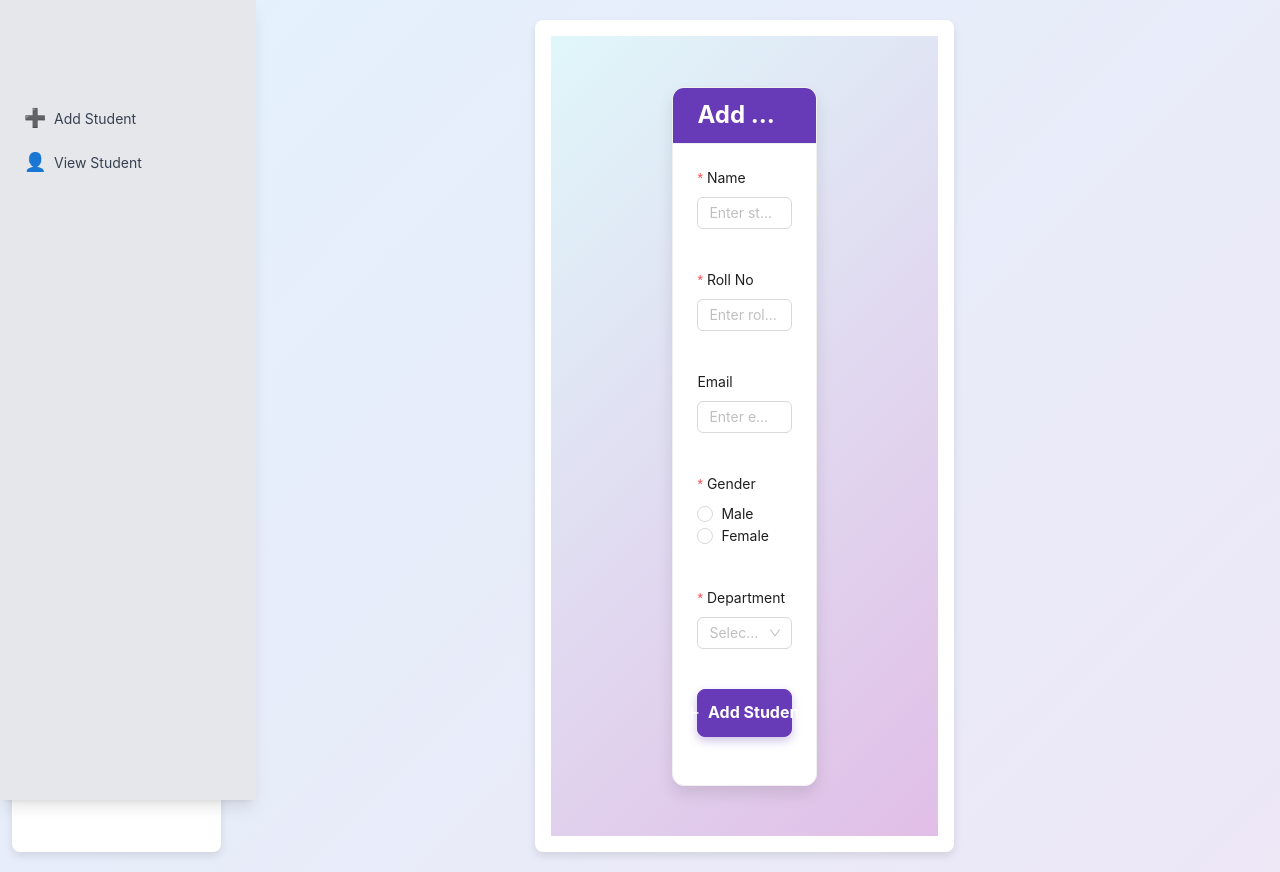
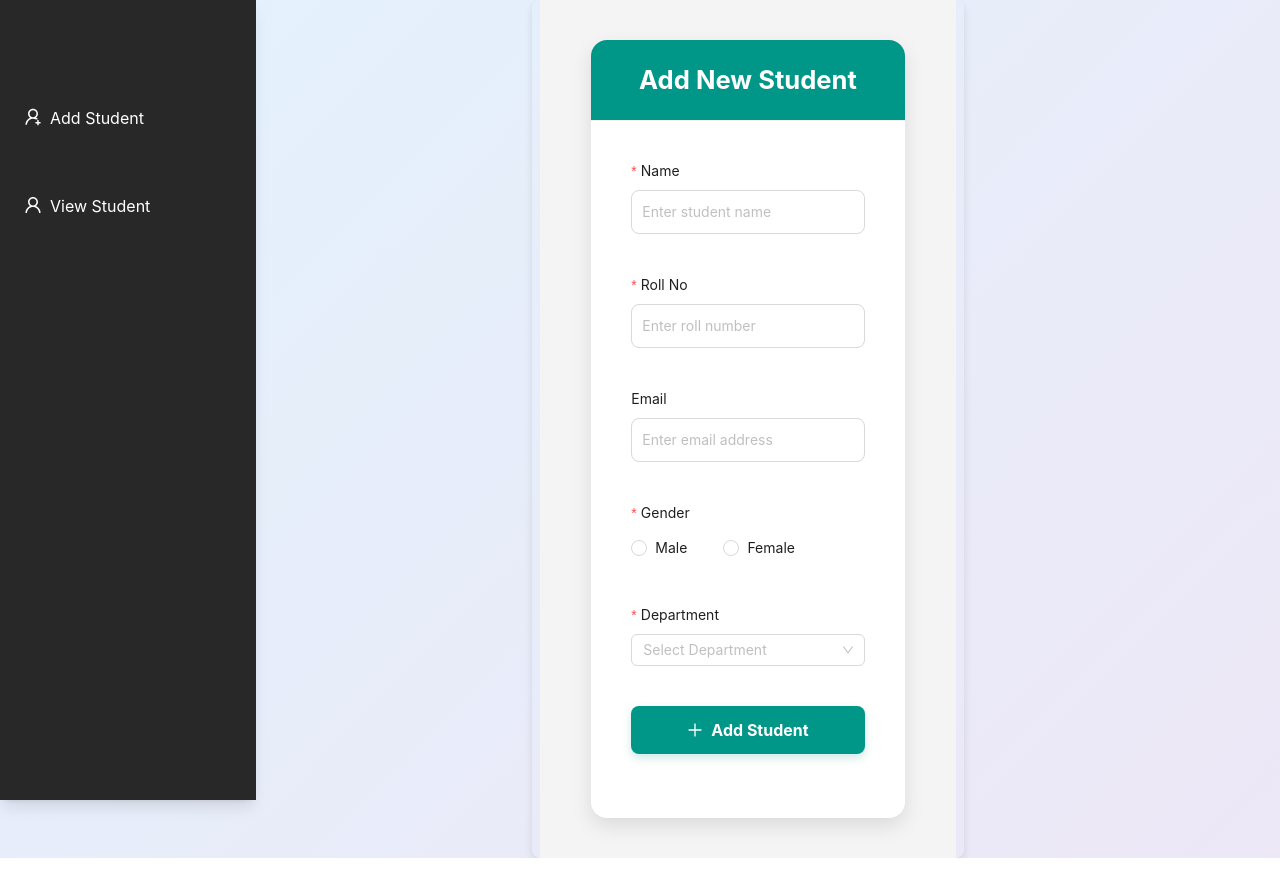
Before and after one commit to Vmkmanoj/Student_management, a Next.js app: page / in a window 1280 px wide. Built offline with nearby package versions, Linux system fonts and the light colour scheme.

Commit message:
added small changes

```diff
--- a/app/Navbar/page.js
+++ b/app/Navbar/page.js
@@ -1,7 +1,7 @@
 "use client"
 
 import React, { useState } from 'react';
-import { MenuOutlined } from '@ant-design/icons';
+import { MenuOutlined,UserAddOutlined ,UserOutlined} from '@ant-design/icons';
 import Link from 'next/link';
 
 const Navbar = () => {
@@ -23,22 +23,22 @@ const Navbar = () => {
 
       {/* Sidebar Menu */}
       <div
-        className={`fixed top-0 left-0 h-screen w-64 bg-gray-200 shadow-lg transform ${
+        className={`fixed top-0 left-0 h-screen w-64 bg-[#282828] shadow-lg transform ${
           isMenuOpen ? 'translate-x-0' : '-translate-x-full'
         } transition-transform duration-300 ease-in-out md:translate-x-0 z-10`}
       >
-        <ul className="flex flex-col space-y-4 p-6 mt-20">
+        <ul className="flex flex-col space-y-4 p-6 mt-20 gap-11">
           <li>
             <Link href="/" legacyBehavior>
-              <a className="flex items-center text-gray-700 hover:text-blue-500 transition-colors">
-                <span className="mr-2 text-lg">➕</span> Add Student
+              <a className="flex items-center text-white text-base hover:text-blue-500 transition-colors">
+                <span className="mr-2 text-lg"><UserAddOutlined /></span> Add Student
               </a>
             </Link>
           </li>
           <li>
             <Link href="/ViewStudent" legacyBehavior>
-              <a className="flex items-center text-gray-700 hover:text-blue-500 transition-colors">
-                <span className="mr-2 text-lg">👤</span> View Student
+              <a className="flex items-center text-white text-base hover:text-blue-500 transition-colors">
+                <span className="mr-2 text-lg"><UserOutlined /></span> View Student
               </a>
             </Link>
           </li>
--- a/app/StudentFrom.js
+++ b/app/StudentFrom.js
@@ -19,6 +19,7 @@ const Home = () => {
 
       if (response.ok) {
         message.success("Student added successfully");
+        window.alert("Student added");
         form.resetFields();
       } else {
         const errorData = await response.json();
@@ -41,25 +42,28 @@ const Home = () => {
       align="middle"
       style={{
         minHeight: "100vh",
-        background: "linear-gradient(135deg, #e0f7fa, #e1bee7)",
-        padding: "20px",
+        backgroundColor: "#f4f4f4", // Soft background color
+        padding: "40px 20px",
       }}
     >
-      <Col xs={24} sm={20} md={16} lg={12} xl={10}>
+      <Col xs={24} sm={20} md={16} lg={12} xl={20}>
         <Card
           title="Add New Student"
           style={{
-            borderRadius: "12px",
-            boxShadow: "0 8px 16px rgba(0, 0, 0, 0.1)",
-            overflow: "hidden",
+            borderRadius: "16px", // Rounded corners for card
+            boxShadow: "0 8px 20px rgba(0, 0, 0, 0.1)",
+            background: "#fff", // White background for card
+            border: "none",
           }}
-          bodyStyle={{ padding: "24px" }}
+          bodyStyle={{ padding: "40px" }}
           headStyle={{
-            backgroundColor: "#673ab7",
+            background: "#009688", // Gradient color for the header
             color: "#fff",
             fontWeight: "bold",
-            fontSize: "1.5rem",
+            fontSize: "1.6rem",
             textAlign: "center",
+            borderRadius: "16px 16px 0 0", // Rounded top corners
+            padding: "20px 0",
           }}
         >
           <Form
@@ -76,8 +80,9 @@ const Home = () => {
                   label="Name"
                   name="name"
                   rules={[{ required: true, message: "Please input your name!" }]}
+                  labelStyle={{ color: "#333", fontWeight: "bold" }} // Darker label color
                 >
-                  <Input placeholder="Enter student name" />
+                  <Input placeholder="Enter student name" style={{ borderRadius: "8px", padding: "10px" }} />
                 </Form.Item>
               </Col>
 
@@ -86,8 +91,9 @@ const Home = () => {
                   label="Roll No"
                   name="rollNo"
                   rules={[{ required: true, message: "Please input your roll number!" }]}
+                  labelStyle={{ color: "#333", fontWeight: "bold" }}
                 >
-                  <Input placeholder="Enter roll number" />
+                  <Input placeholder="Enter roll number" style={{ borderRadius: "8px", padding: "10px" }} />
                 </Form.Item>
               </Col>
 
@@ -96,8 +102,9 @@ const Home = () => {
                   label="Email"
                   name="email"
                   rules={[{ type: "email", message: "Please enter a valid email!" }]}
+                  labelStyle={{ color: "#333", fontWeight: "bold" }}
                 >
-                  <Input placeholder="Enter email address" />
+                  <Input placeholder="Enter email address" style={{ borderRadius: "8px", padding: "10px" }} />
                 </Form.Item>
               </Col>
 
@@ -106,8 +113,9 @@ const Home = () => {
                   label="Gender"
                   name="gender"
                   rules={[{ required: true, message: "Please select a gender!" }]}
+                  labelStyle={{ color: "#333", fontWeight: "bold" }}
                 >
-                  <Radio.Group>
+                  <Radio.Group style={{ display: "flex", gap: "20px" }}>
                     <Radio value="male">Male</Radio>
                     <Radio value="female">Female</Radio>
                   </Radio.Group>
@@ -119,8 +127,15 @@ const Home = () => {
                   label="Department"
                   name="department"
                   rules={[{ required: true, message: "Please select a department!" }]}
+                  labelStyle={{ color: "#333", fontWeight: "bold" }}
                 >
-                  <Select placeholder="Select Department">
+                  <Select
+                    placeholder="Select Department"
+                    style={{
+                      // borderRadius: "8px",
+                      // padding: "10px",
+                    }}
+                  >
                     <Select.Option value="CSE">CSE</Select.Option>
                     <Select.Option value="IT">IT</Select.Option>
                     <Select.Option value="ECE">ECE</Select.Option>
@@ -135,18 +150,16 @@ const Home = () => {
                     htmlType="submit"
                     block
                     style={{
-                      backgroundColor: "#673ab7",
-                      borderColor: "#673ab7",
-                      color: "#fff",
+                      backgroundColor: "#009688", // Main button color
                       borderRadius: "8px",
                       fontSize: "16px",
                       fontWeight: "bold",
                       height: "48px",
-                      boxShadow: "0 4px 10px rgba(103, 58, 183, 0.3)",
-                      transition: "all 0.3s ease",
+                      boxShadow: "0 4px 10px rgba(0, 150, 136, 0.2)",
+                      transition: "background-color 0.3s ease",
                     }}
-                    onMouseEnter={(e) => (e.target.style.backgroundColor = "#5e35b1")}
-                    onMouseLeave={(e) => (e.target.style.backgroundColor = "#673ab7")}
+                    onMouseEnter={(e) => (e.target.style.backgroundColor = "#00796b")}
+                    onMouseLeave={(e) => (e.target.style.backgroundColor = "#009688")}
                   >
                     <PlusOutlined /> Add Student
                   </Button>
--- a/app/ViewStudent/page.js
+++ b/app/ViewStudent/page.js
@@ -51,12 +51,12 @@ export default function ViewStudent() {
   };
 
   return (
-    <Flex direction="column" style={{ minHeight: "100vh", backgroundColor: "#f4f6f9" }}>
+    <Flex direction="column" style={{ minHeight: "100vh", backgroundColor: "#303030" }}>
       <Col span={4}>
         <Navbar />
       </Col>
       <Col span={20} style={{ padding: "20px" }}>
-        <Title level={2} className="mb-6 text-center" style={{ color: "#1890ff" }}>
+        <Title level={2} className="mb-6 text-center" style={{ color: "#ffffff" }}>
           <UserOutlined /> Student List
         </Title>
 
@@ -88,6 +88,7 @@ export default function ViewStudent() {
                     width: "100%",
                     boxShadow: "0 4px 10px rgba(0, 0, 0, 0.1)",
                     borderRadius: "8px",
+                    marginTop:"30px",
                     backgroundColor: "#ffffff", // Card background
                   }}
                   actions={[
@@ -106,7 +107,7 @@ export default function ViewStudent() {
                     </Button>,
                   ]}
                 >
-                  <div>
+                  <div className="font-sans">
                     <p>
                       <strong>Roll No:</strong> {student.roll_no}
                     </p>
--- a/app/globals.css
+++ b/app/globals.css
@@ -1,3 +1,8 @@
 @tailwind base;
 @tailwind components;
 @tailwind utilities;
+
+
+
+
+/* @import url('https://fonts.googleapis.com/css2?family=Poppins:wght@400;500;600;700&display=swap'); */
--- a/app/page.js
+++ b/app/page.js
@@ -10,7 +10,7 @@ export default function Home() {
       gutter={[16, 16]} // Adds spacing between columns
       style={{
         minHeight: "100vh",
-        padding: "20px",
+        // padding: "20px",
         background: "linear-gradient(135deg, #e3f2fd, #ede7f6)", // Gradient background
       }}
     >
@@ -22,10 +22,10 @@ export default function Home() {
         lg={4} // 4-column width on large screens
         xl={4} // 4-column width on extra-large screens
         style={{
-          background: "#fff",
-          boxShadow: "0 4px 8px rgba(0, 0, 0, 0.1)", // Subtle shadow for navbar
+          // background: "#fff",
+          // boxShadow: "0 4px 8px rgba(0, 0, 0, 0.1)", // Subtle shadow for navbar
           borderRadius: "8px",
-          padding: "16px",
+          // padding: "16px",
         }}
       >
         <Navbar />
@@ -39,10 +39,10 @@ export default function Home() {
         lg={10}
         xl={8}
         style={{
-          background: "#fff",
+          // background: "#fff",
           boxShadow: "0 4px 8px rgba(0, 0, 0, 0.1)",
           borderRadius: "8px",
-          padding: "16px",
+          // padding: "16px",
           margin: "0 auto", // Center the column
         }}
       >
--- a/package.json
+++ b/package.json
@@ -10,6 +10,7 @@
   },
   "dependencies": {
     "@ant-design/icons": "^5.6.0",
+    "@tailwindcss/typography": "^0.5.16",
     "antd": "^5.23.2",
     "next": "15.1.6",
     "react": "^18.3.1",
```
Also changed, not shown: 1 other file (tests, documents, lock files or other folders).
